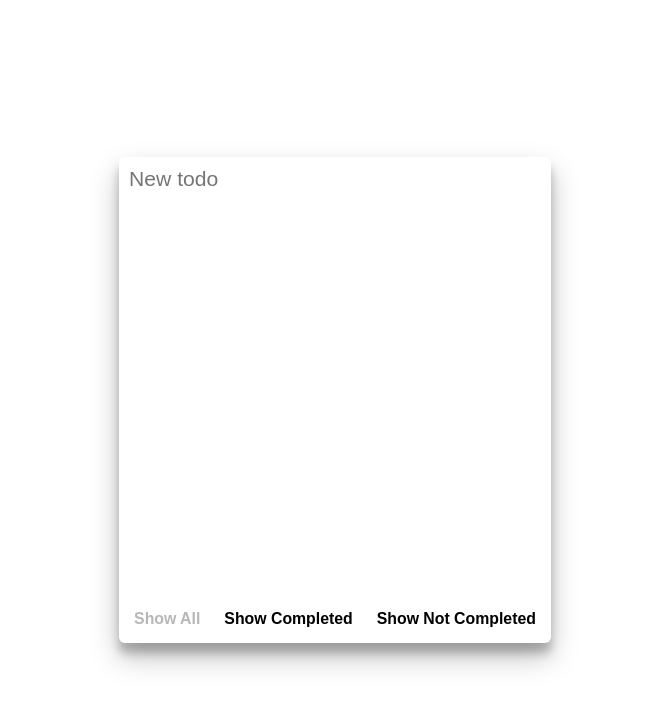
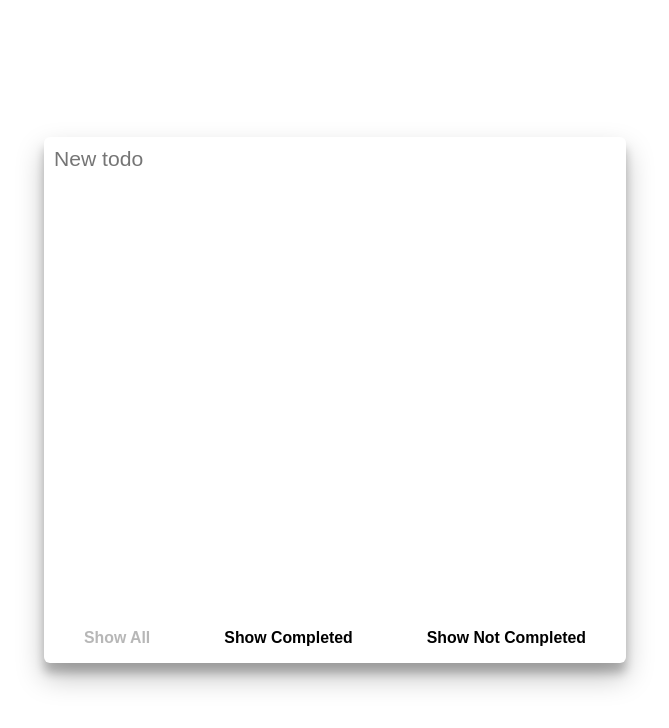
Before and after one commit to d-kowalik/todo-calendar, a React (Create React App) app: page / in a window 1280 px wide. Shown: the top 728 px of the page, without its empty margins (305-974 px from the left). Built offline with nearby package versions, Linux system fonts and the light colour scheme.

Commit message:
Change size of TodoBlock

```diff
--- a/src/styles/TodoBlock.css
+++ b/src/styles/TodoBlock.css
@@ -1,6 +1,6 @@
 .TodoBlock {
-  height: 60vh;
-  min-width: 30vw;
+  height: 65vh;
+  min-width: 45vw;
   box-shadow: 0 14px 28px rgba(0, 0, 0, 0.25), 0 10px 10px rgba(0, 0, 0, 0.22);
   display: grid;
   grid-template-rows: 1fr 10fr 1fr;
```
